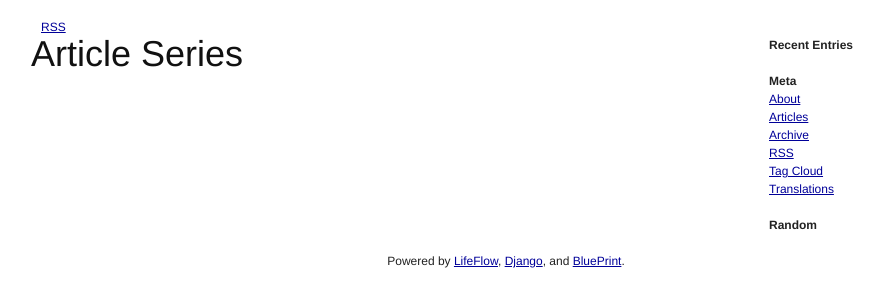
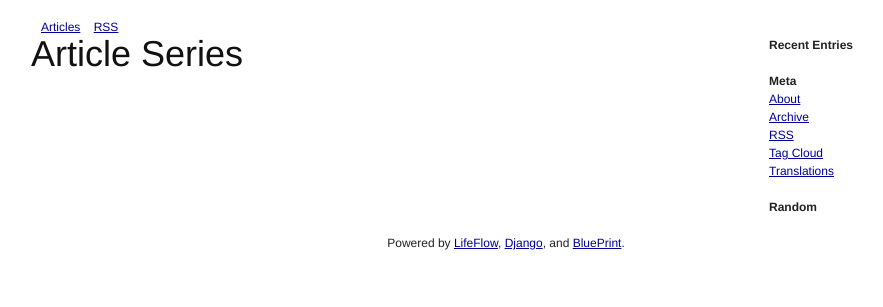
Before and after one commit to lethain/lifeflow, a Django app: template templates/lifeflow/articles.html in a window 1280 px wide. Shown: the top 307 px of the page, without its empty margins (134-1017 px from the left). Run offline with Django 3.2, Linux system fonts and the light colour scheme; the template is opened without the code that fills it, so the values that code supplies are empty.

Commit message:
Moved 'articles' link back to top nav bar.

```diff
--- a/templates/base.html
+++ b/templates/base.html
@@ -33,6 +33,7 @@
       {% for flow in lifeflow_flows %}
       <span class="header-link"><a href="{{ flow.get_absolute_url }}">{{ flow }}</a></span>
       {% endfor %}
+      <span class="header-link"><a href="/articles/">Articles</a></span>
       {% if lifeflow_use_projects %}
       <span class="header-link"><a href="/projects/">Projects</a></span>
       {% endif %}
--- a/templates/lifeflow/lifeflow_base.html
+++ b/templates/lifeflow/lifeflow_base.html
@@ -12,7 +12,6 @@
 <ul class="nav-links">
   <li class="nav-link nav-link-header"><strong> Meta </strong></li>
   <li class="nav-link"><a href="/author/{{ lifeflow_author_slug }}/">About</a></li>
-  <li class="nav-link"><a href="/articles/">Articles</a></li>
   <li class="nav-link"><a href="/entry/">Archive</a></li>
   <li class="nav-link"><a href="/meta/rss/">RSS</a></li>
   <li class="nav-link"><a href="/tags/">Tag Cloud</a></li>
```
